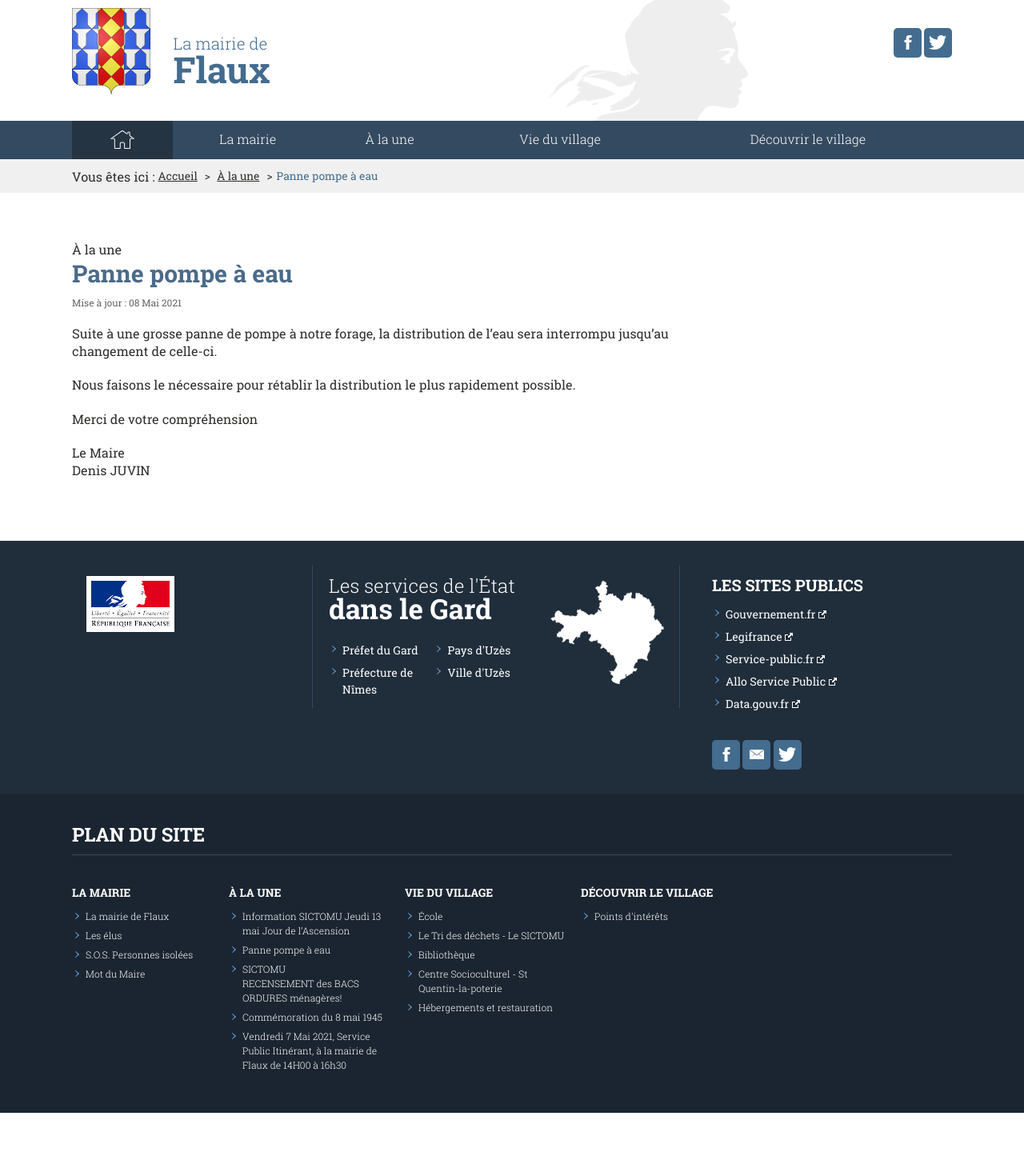
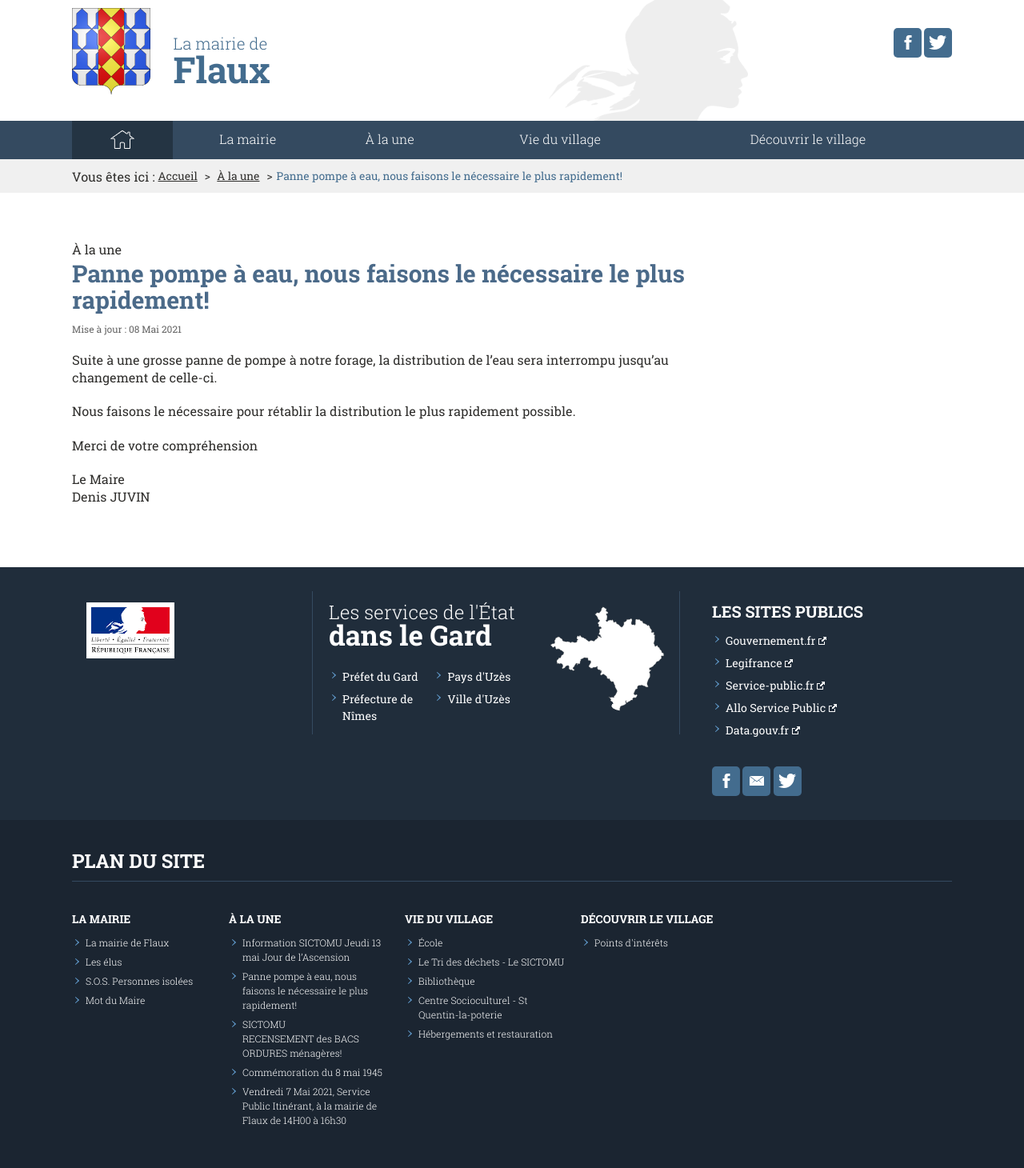
Before and after one commit to Flaux-Village/flaux-village.github.io, a Jekyll site: the page built from _actualites/panne.md, in a window 1280 px wide. Shown: the whole page at 80% size. Built offline with Jekyll 4.4.1, drawn with Linux system fonts in a browser that asks for light colours; before the commit the page ends 1391 px from its top, so only the background shows below that.

Commit message:
Update panne.md

```diff
--- a/_actualites/panne.md
+++ b/_actualites/panne.md
@@ -3,7 +3,7 @@ layout: page
 titre: Actualités | Panne pompe à eau
 description: Portail du village de Flaux
 keywords: mairie, commune, flaux, gard, actualités
-titre_page: Panne pompe à eau
+titre_page: Panne pompe à eau, nous faisons le nécessaire le plus rapidement!
 section: À la une
 addresse_section: /actualites.html
 date_texte: 08 Mai 2021
```
